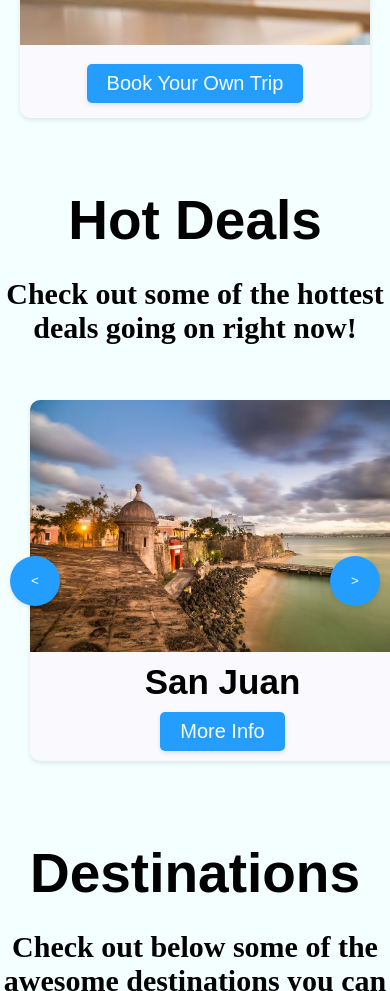
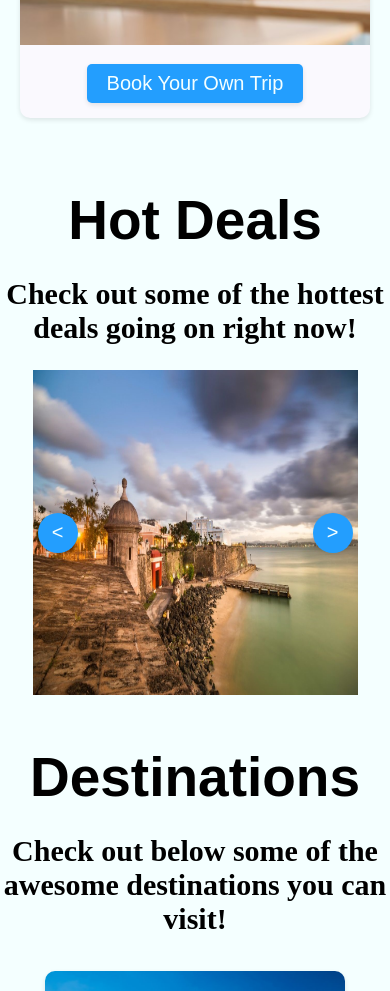
Before and after one commit to i-do-declare92/wanderLust, a plain HTML site: page index.html in a window 390 px wide. Shown: the part 5158-6149 px from the top of the page. Drawn offline with Linux system fonts and the light colour scheme.

Commit message:
Complete recode of deals carousel mostly done, just needs more info drop down

```diff
--- a/index.html
+++ b/index.html
@@ -6,6 +6,12 @@
     <title>Wanderlust Destinations</title>
     <link rel="icon" type="img/png" href="./imgs/WanderLogo.png">
     <link rel="stylesheet" href="./style.css">
+
+
+    <script>
+        /*empty tag, all it does is prevent a bug in firefox that can mess the carousel up*/
+        let FF_FOUC_FIX;
+    </script>
 </head>
 <body>
 
@@ -226,7 +232,33 @@
         <h2 id="deals-sub">
             Check out some of the hottest deals going on right now!
         </h2>
-        <div class="carousel-contain">
+
+
+
+        <div class="wrapper">
+            <ul class="carousel" data-target="carousel">
+                <li class="cardz" data-target="cardz">
+                    <img class="cardz-img" src="./imgs/SanJuan.jpg" alt="image of an overview of the beaches of SanJuan in the sunrise">
+
+                </li>
+                <li class="cardz" data-target="cardz">
+                    <img class="cardz-img" src="./imgs/Scotland4.jpg" alt="image looking up at scotlands gasgow catherdral">
+                </li>
+                <li class="cardz" data-target="cardz">
+                    <img class="cardz-img" src="./imgs/London6.jpg" alt="image of londons ferris wheel lighting up the water way">
+                </li>
+            </ul>
+
+            <div class="button-wrapper">
+                <button class="slide-button" data-action="slideLeft">&lt;</button>
+                <button class="slide-button" data-action="slideRight">&gt;</button>
+            </div>
+        </div>
+
+
+
+
+        <!-- <div class="carousel-contain">
             <button class="nav-button prev-button">&lt;</button>
             <div class="carousel">
                 <div class="card1">
@@ -265,7 +297,7 @@
 
             </div>
             <button class="nav-button next-button">&gt;</button>
-        </div>
+        </div> -->
     </section>
 
 
--- a/main.js
+++ b/main.js
@@ -1,94 +1,159 @@
 
 //Beginning of Hot Deals Carousel
 
-const carousel = document.querySelector('.carousel');
-const cards = document.querySelectorAll('.card1');
-const prevButton = document.querySelector('.prev-button');
-const nextButton = document.querySelector('.next-button');
-const cardWidth = cards[0].offsetWidth; // Get the width of the cards
-const numCards = cards.length;
-const numVisibleCards = 3; // Number of visible cards in the carousel
-let currentIndex = numCards - numVisibleCards;
-let isCarouselPaused = false;
+// const carousel = document.querySelector('.carousel');
+// const cards = document.querySelectorAll('.card1');
+// const prevButton = document.querySelector('.prev-button');
+// const nextButton = document.querySelector('.next-button');
+// const cardWidth = cards[0].offsetWidth; // Get the width of the cards
+// const numCards = cards.length;
+// const numVisibleCards = 3; // Number of visible cards in the carousel
+// let currentIndex = numCards - numVisibleCards;
+// let isCarouselPaused = false;
 
 
 
-// Function to slide the carousel
-function slideCarousel() {
-  const offset = -currentIndex * cardWidth;
-  carousel.style.transition = 'transform 0.3s ease';
-  carousel.style.transform = `translateX(${offset}px)`;
+// // Function to slide the carousel
+// function slideCarousel() {
+//   const offset = -currentIndex * cardWidth;
+//   carousel.style.transition = 'transform 0.3s ease';
+//   carousel.style.transform = `translateX(${offset}px)`;
 
-  // Reset carousel to the first card when reaching the end
-  if (currentIndex === numCards) {
-    setTimeout(() => {
-      carousel.style.transition = 'none';
-      carousel.style.transform = `translateX(${-(numVisibleCards * cardWidth)}px)`;
-      currentIndex = numCards - numVisibleCards;
-    }, 300);
-  }
+//   // Reset carousel to the first card when reaching the end
+//   if (currentIndex === numCards) {
+//     setTimeout(() => {
+//       carousel.style.transition = 'none';
+//       carousel.style.transform = `translateX(${-(numVisibleCards * cardWidth)}px)`;
+//       currentIndex = numCards - numVisibleCards;
+//     }, 300);
+//   }
 
-  // Reset carousel to the last card when reaching the beginning
-  if (currentIndex === -1) {
-    setTimeout(() => {
-      carousel.style.transition = 'none';
-      carousel.style.transform = `translateX(${-(numCards - 1) * cardWidth}px)`;
-      currentIndex = numCards - 1;
-    }, 300);
-  }
-}
+//   // Reset carousel to the last card when reaching the beginning
+//   if (currentIndex === -1) {
+//     setTimeout(() => {
+//       carousel.style.transition = 'none';
+//       carousel.style.transform = `translateX(${-(numCards - 1) * cardWidth}px)`;
+//       currentIndex = numCards - 1;
+//     }, 300);
+//   }
+// }
 
-// Function to handle previous button click
-function showPreviousCard() {
-  currentIndex = (currentIndex - 1);
-  slideCarousel();
-}
+// // Function to handle previous button click
+// function showPreviousCard() {
+//   currentIndex = (currentIndex - 1);
+//   slideCarousel();
+// }
 
-// Function to handle next button click
-function showNextCard() {
-  currentIndex = (currentIndex + 1);
-  slideCarousel();
-}
+// // Function to handle next button click
+// function showNextCard() {
+//   currentIndex = (currentIndex + 1);
+//   slideCarousel();
+// }
 
 
-// Add click event listeners to the navigation buttons
-prevButton.addEventListener('click', showPreviousCard);
-nextButton.addEventListener('click', showNextCard);
+// // Add click event listeners to the navigation buttons
+// prevButton.addEventListener('click', showPreviousCard);
+// nextButton.addEventListener('click', showNextCard);
 
-function resumeCarousel() {
-  isCarouselPaused = false;
-  setTimeout(slideCarousel, 1000); // Resume sliding after 5 seconds
-}
+// function resumeCarousel() {
+//   isCarouselPaused = false;
+//   setTimeout(slideCarousel, 1000); // Resume sliding after 5 seconds
+// }
 
-slideCarousel();
+// slideCarousel();
 
 
 
-//Reveals the more info button
-cards.forEach(card => {
-    const revealButton = card.querySelector('.reveal-btn');
-    revealButton.addEventListener('click', () => {
-        card.classList.toggle('active');
-    });
+// //Reveals the more info button
+// cards.forEach(card => {
+//     const revealButton = card.querySelector('.reveal-btn');
+//     revealButton.addEventListener('click', () => {
+//         card.classList.toggle('active');
+//     });
+// });
+
+// //Funciton to hide carousel buttons
+// function handleScroll() {
+//     const carouselContainer = document.querySelector('.carousel-contain');
+//     const carouselOffset = carouselContainer.offsetTop;
+//     const scrollPosition = window.scrollY;
+
+//     if (scrollPosition > carouselOffset) {
+//       prevButton.style.display = 'none';
+//       nextButton.style.display = 'none';
+//     } else {
+//       prevButton.style.display = 'block';
+//       nextButton.style.display = 'block';
+//     }
+//   }
+
+//   // Add scroll event listener to hide buttons when scrolling
+//   window.addEventListener('scroll', handleScroll);
+
+
+
+const carousel = document.querySelector("[data-target='carousel']");
+const cardz = carousel.querySelector("[data-target='cardz']");
+const leftButton = document.querySelector("[data-action='slideLeft']");
+const rightButton = document.querySelector("[data-action='slideRight']");
+
+const cardCount = carousel.querySelectorAll("[data-target='cardz']").length;
+
+
+
+// Define an offset property to dynamically update by clicking the button
+// as well as a maxX property so the carousel knows when to stop at the upper limit
+
+let offset = 0;
+let carouselWidth;
+let cardMarginRight;
+let maxX;
+
+function updateCarouselSize() {
+  carouselWidth = carousel.offsetWidth;
+  const cardStyle = cardz.currentStyle || window.getComputedStyle(cardz);
+  cardMarginRight = Number(cardStyle.marginRight.match(/\d+/g)[0]);
+
+  maxX = -(
+  (cardCount / 1) * carouselWidth +
+  cardMarginRight * (cardCount / 1) -
+  carouselWidth -
+  cardMarginRight
+);
+}
+
+updateCarouselSize();
+
+// Function to update the carousel position
+function updateCarouselTransform() {
+  carousel.style.transform = `translateX(${offset}px)`;
+}
+
+// Event listener for window resize
+window.addEventListener("resize", () => {
+  updateCarouselSize();
+  updateCarouselTransform();
 });
 
-//Funciton to hide carousel buttons
-function handleScroll() {
-    const carouselContainer = document.querySelector('.carousel-contain');
-    const carouselOffset = carouselContainer.offsetTop;
-    const scrollPosition = window.scrollY;
 
-    if (scrollPosition > carouselOffset) {
-      prevButton.style.display = 'none';
-      nextButton.style.display = 'none';
-    } else {
-      prevButton.style.display = 'block';
-      nextButton.style.display = 'block';
-    }
+
+
+// Add the click events
+leftButton.addEventListener("click", function () {
+  if (offset !== 0) {
+    offset += carouselWidth + cardMarginRight;
+    updateCarouselTransform();
   }
-
-  // Add scroll event listener to hide buttons when scrolling
-  window.addEventListener('scroll', handleScroll);
+});
+rightButton.addEventListener("click", function () {
+  if (offset !== maxX) {
+    offset -= carouselWidth + cardMarginRight;
+    updateCarouselTransform();
+  } else {
+    offset = 0;
+    updateCarouselTransform();
+  }
+});
 
 
 
--- a/style.css
+++ b/style.css
@@ -241,6 +241,10 @@ h1 {
 }
 /*End of Booking and Beginning of Hot Deals*/
 
+#deals {
+    overflow: hidden;
+}
+
 #deals-sub {
     text-align: center;
     font-size: 30px;
@@ -296,7 +300,7 @@ h1 {
     z-index: 2;
 }
 
-.carousel {
+/* .carousel {
     display: flex;
     transition: transform 0.3s ease;
     margin: 0 auto;
@@ -305,7 +309,7 @@ h1 {
     animation: slide 0.5s linear 0.5s;
     justify-content: center;
     align-items: center;
-}
+} */
 
 @keyframes slide {
     0% {
@@ -366,6 +370,65 @@ h1 {
     font-size: 20px;
     font-family: 'Acme', serif;
     margin: 20px;
+}
+
+
+.wrapper {
+    height: 600px;
+    width: 700px;
+    position: relative;
+    overflow: visible;
+    margin: 0 auto;
+}
+.button-wrapper {
+    width: 100%;
+    height: 100%;
+    display: flex;
+    justify-content: space-between;
+    align-items: center;
+    position: absolute;
+}
+
+.slide-button {
+    font-size: 20px;
+    text-align: center;
+    display: inline-block;
+    background-color: #239efe;
+    color: #f4ffff;
+    margin: 5px;
+    border: none;
+    cursor: pointer;
+    text-decoration: none;
+    height: 50px;
+    width: 50px;
+    border-radius: 50%;
+    -webkit-border-radius: 50%;
+    -moz-border-radius: 50%;
+    -ms-border-radius: 50%;
+    -o-border-radius: 50%;
+}
+
+.carousel {
+    margin: 0;
+    padding: 0;
+    list-style: none;
+    width: 100%;
+    display: flex;
+    position: absolute;
+    left: 0;
+    transition: all 1s ease;
+}
+.cardz {
+    background: black;
+    min-width: 700px;
+    height: 600px;
+    margin-right: 2em;
+    display: inline-block;
+}
+
+.cardz-img {
+    height: 100%;
+    width: 100%;
 }
 
 /*End of Hot Deal and Beginning of Destinations*/
@@ -812,7 +875,7 @@ button {
 
     }
 
-    /* End of mobile nav */
+    /* End of general mobile nav */
 
     /* Start of mobile video section */
 
@@ -869,21 +932,20 @@ button {
 
     /* Start of mobile hot deals section */
 
-    .nav-button {
-        width: 50px;
-        height: 50px;
+    .wrapper {
+    width: 325px;
+    height: 325px;
     }
 
-    .prev-button {
-        left: 10px;
+    .cardz {
+        min-width: 325px;
+        height: 325px;
+
     }
 
-    .next-button {
-        right: 10px;
-    }
-
-    .card1 {
-        width: 385px;
+    .slide-button {
+        height: 40px;
+        width: 40px;
     }
 
     /* End of mobile hot deals section */
```
